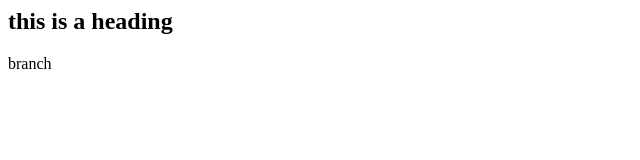
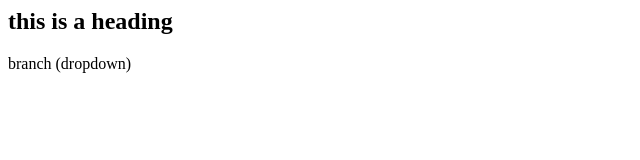
Before and after one commit to yuki200adi/mine, a plain HTML site: page index.html in a window 1280 px wide. Shown: the whole page, without its empty margins (0-640 px from the left). Drawn offline with Linux system fonts and the light colour scheme.

Commit message:
add dropdown

```diff
--- a/index.html
+++ b/index.html
@@ -1,2 +1,2 @@
 <h2>this is a heading</h2>
-<p>branch</p>
+<p>branch (dropdown)</p>
```
